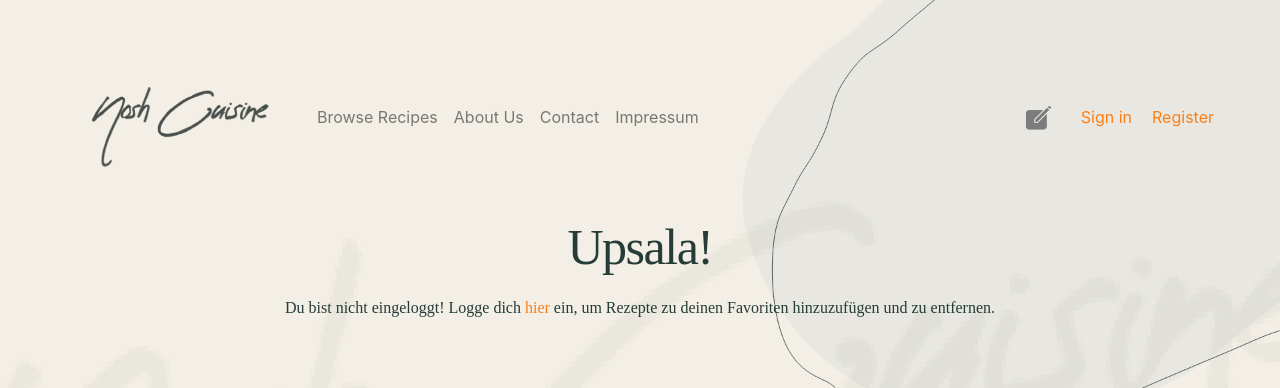
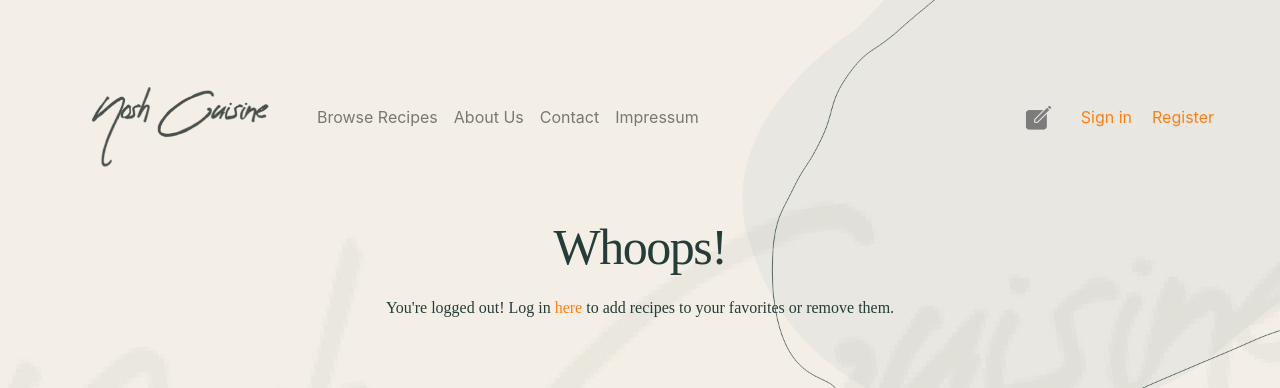
Before and after one commit to marinafink/noshcuisine, a PHP site: page /add_favorite.php in a window 1280 px wide. Shown: the part 16-404 px from the top of the page. Run offline with PHP 8.4, Linux system fonts and the light colour scheme.

Commit message:
changed language

```diff
--- a/add_favorite.php
+++ b/add_favorite.php
@@ -22,8 +22,8 @@ global $pdo;
         <?php
         require("includes/header_inc.php");
         if (!isset($_SESSION["user_id"])) {
-            echo "<div class='ueberschrift'>Upsala!</div>";
-            echo "<div class='fliesstext center_text'>Du bist nicht eingeloggt! Logge dich <a style='color:#FC7F16;' href='login.php'>hier</a> ein, um Rezepte zu deinen Favoriten hinzuzufügen und zu entfernen.</div>";
+            echo "<div class='ueberschrift'>Whoops!</div>";
+            echo "<div class='fliesstext center_text'>You're logged out! Log in <a style='color:#FC7F16;' href='login.php'>here</a> to add recipes to your favorites or remove them.</div>";
             echo "<div class='bild_mittig_groß'><img src='pic_collection/cutting.jpg' alt='Zubereitung von Essen' style='max-width:1400px'></div>";
             require("includes/footer_inc.php");
             die();
```
